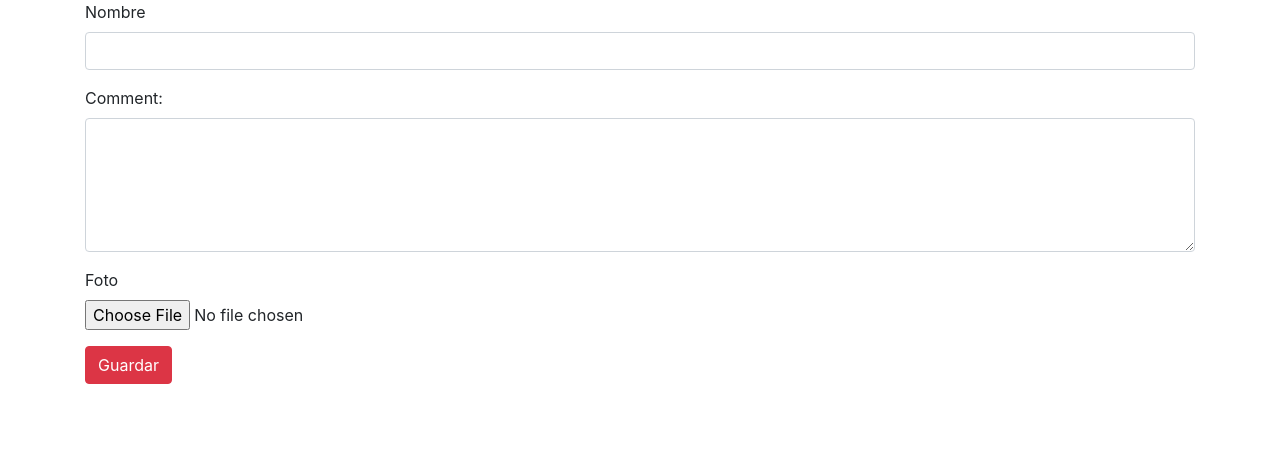
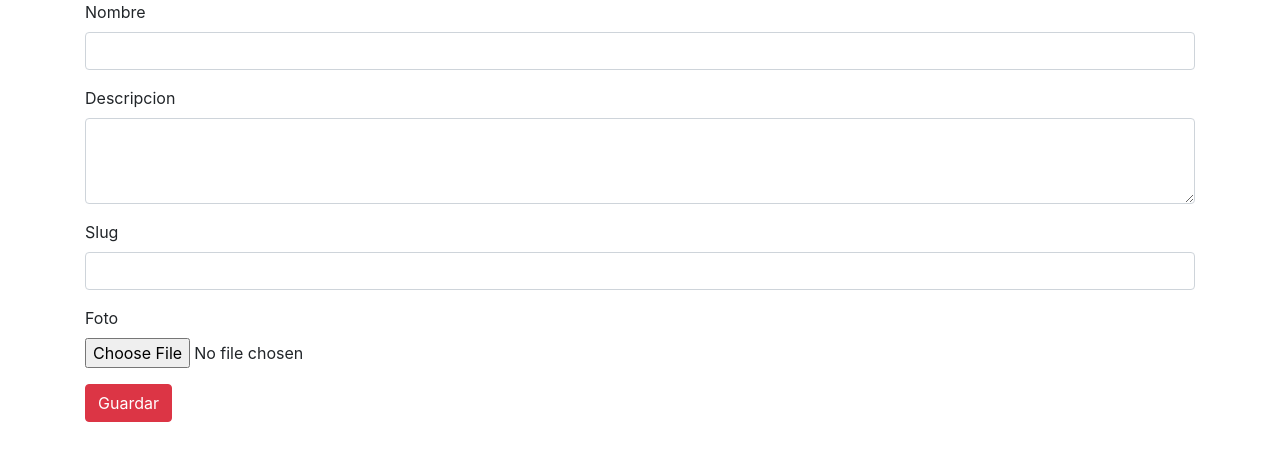
Before and after one commit to LCADFP/Laravel-Pokemon, a Laravel app: a page that uses MyProject/resources/views/maestros/crearmaestro.blade.php in a window 1280 px wide. Shown: the part 56-517 px from the top of the page. Run offline with Laravel 8, Linux system fonts and the light colour scheme.

Commit message:
ajustes para agregar slug, creacion de sub-views con el atributo de blade @include

```diff
--- a/MyProject/app/Http/Controllers/maestroscontroller.php
+++ b/MyProject/app/Http/Controllers/maestroscontroller.php
@@ -50,6 +50,7 @@ class maestroscontroller extends Controller
        $maestro= new Maestro(); //instanciamos la variable maestro con nuestro modelo Maestro.
         $maestro->nombre = $request->input('nombre');
         $maestro->descripcion = $request->input('descripcion');
+        $maestro->slug = $request->input('slug');
         $maestro->foto = $nombre;
         $maestro->save();
         return 'maestro guardado';
--- a/MyProject/config/app.php
+++ b/MyProject/config/app.php
@@ -174,6 +174,7 @@ return [
         // pokemon\Providers\BroadcastServiceProvider::class,
         pokemon\Providers\EventServiceProvider::class,
         pokemon\Providers\RouteServiceProvider::class,
+        Collective\Html\HtmlServiceProvider::class,
 
     ],
 
@@ -223,6 +224,8 @@ return [
         'URL' => Illuminate\Support\Facades\URL::class,
         'Validator' => Illuminate\Support\Facades\Validator::class,
         'View' => Illuminate\Support\Facades\View::class,
+        'Form' => Collective\Html\FormFacade::class,
+        'Html' => Collective\Html\HtmlFacade::class,
 
     ],
 
--- a/MyProject/resources/views/maestros/crearmaestro.blade.php
+++ b/MyProject/resources/views/maestros/crearmaestro.blade.php
@@ -8,20 +8,7 @@
 
         <form class="form-group" method="POST" action="/maestros" enctype="multipart/form-data">
             @csrf
-            <div class="form-group">
-                <label for="">Nombre</label>
-                <input class="form-control" type="text" name="nombre">
-            </div>
-
-            <div class="form-group">
-                <label for="comment">Comment:</label>
-                <textarea class="form-control" rows="5" name="descripcion"></textarea>
-            </div>
-
-            <div class="form-group">
-                <label for="">Foto</label>
-                <input class="form-control-file" type="file" name="foto">
-            </div>
+            @include('maestros.formulario')
           <button class="btn btn-danger" type="submit">Guardar</button>
         </form>
 
--- /dev/null
+++ b/MyProject/resources/views/maestros/formulario.blade.php
@@ -0,0 +1,19 @@
+<div class="form-group">
+    <label for="">Nombre</label>
+    <input class="form-control" type="text" name="nombre">
+</div>
+
+<div class="form-group">
+    <label for="comment">Descripcion</label>
+    <textarea class="form-control" rows="3" name="descripcion"></textarea>
+</div>
+
+<div class="form-group">
+    <label for="">Slug</label>
+    <input class="form-control" type="text" name="slug">
+</div>
+
+<div class="form-group">
+    <label for="">Foto</label>
+    <input class="form-control-file" type="file" name="foto">
+</div>
```
Also changed, not shown: MyProject/resources/views/maestros/editmaestro.blade.php (+1 -14 lines), 1 other file.
